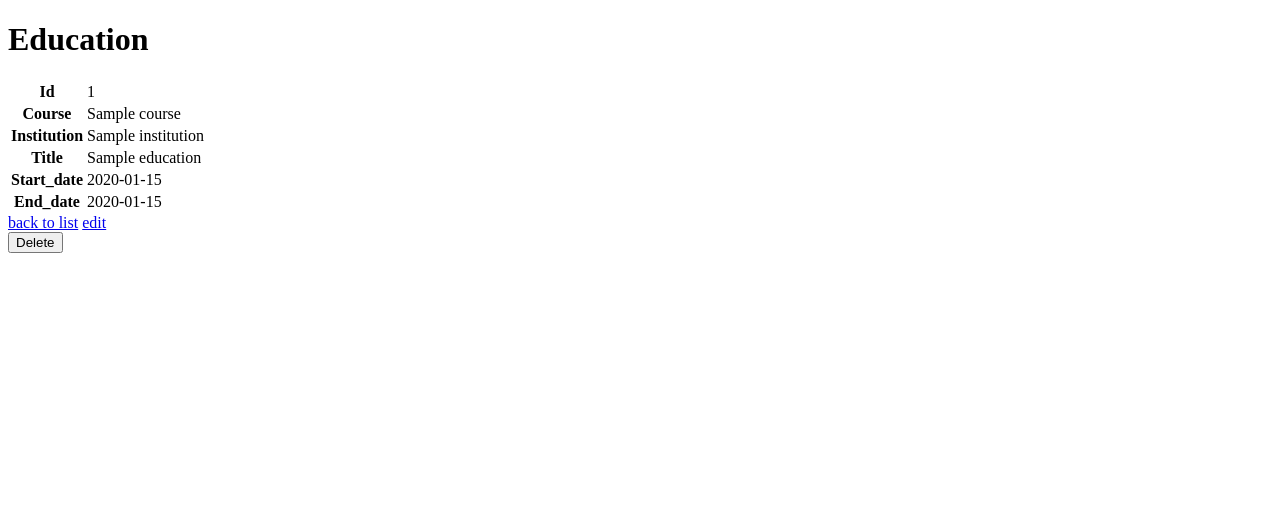
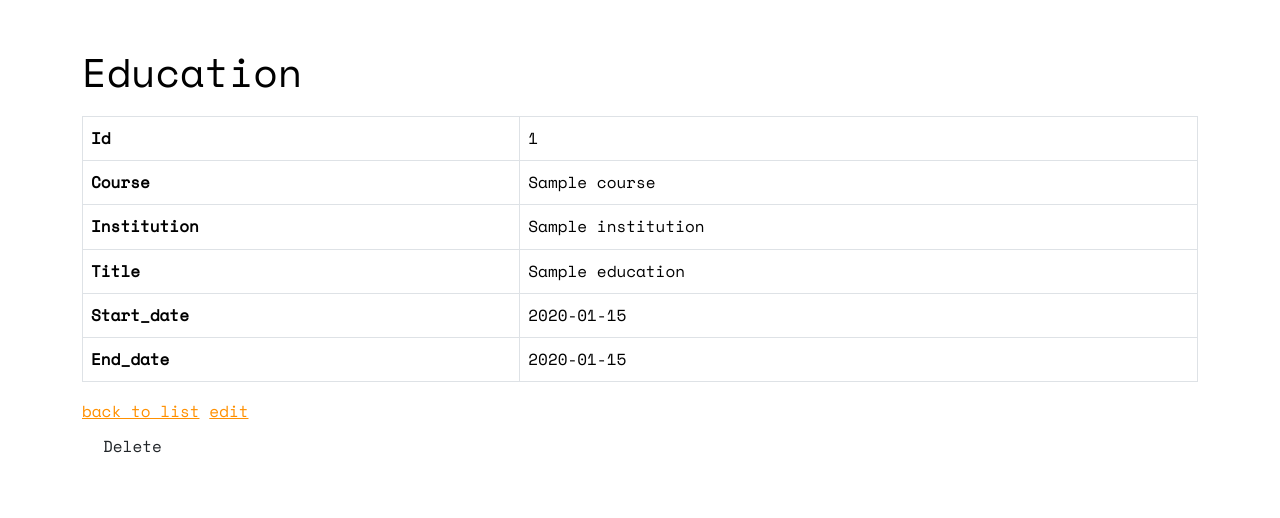
Before and after one commit to jjsmyth1984/symfony-personal-homepage, a Symfony app: template templates/education/show.html.twig in a window 1280 px wide. Shown: the top 518 px of the page. Run offline with Twig, Linux system fonts and the light colour scheme; the template is opened without the code that fills it: most values are stand-ins (such as "Sample title", 1, 10 or a date in 2020); style sheets or scripts are compiled from the project's sources; some libraries are stand-ins or nearby versions.

Commit message:
Adding basic table styles to education viewing table.

```diff
--- a/templates/education/show.html.twig
+++ b/templates/education/show.html.twig
@@ -3,12 +3,15 @@
 {% block title %}Education{% endblock %}
 
 {% block body %}
+
+<div class="container table-responsive py-5">
+
     <h1>Education</h1>
 
-    <table class="table">
+    <table class="table table-bordered table-hover">
         <tbody>
             <tr>
-                <th>Id</th>
+                <th scope="row">Id</th>
                 <td>{{ education.id }}</td>
             </tr>
             <tr>
@@ -39,4 +42,13 @@
     <a href="{{ path('app_education_edit', {'id': education.id}) }}">edit</a>
 
     {{ include('education/_delete_form.html.twig') }}
+
+</div>
 {% endblock %}
+
+{% block stylesheets %}
+    <link rel="stylesheet" href="{{ asset('styles/project/homepage/index.css') }}">
+{% endblock %}
+{% block importmap %}
+    {{ importmap(['app_homepage', 'app_contact_us']) }}
+{% endblock %}
--- a/templates/expertise/show.html.twig
+++ b/templates/expertise/show.html.twig
@@ -10,7 +10,7 @@
     <table class="table table-bordered table-hover">
         <tbody>
             <tr>
-                <th>Id</th>
+                <th scope="row">Id</th>
                 <td>{{ expertise.id }}</td>
             </tr>
             <tr>
```
